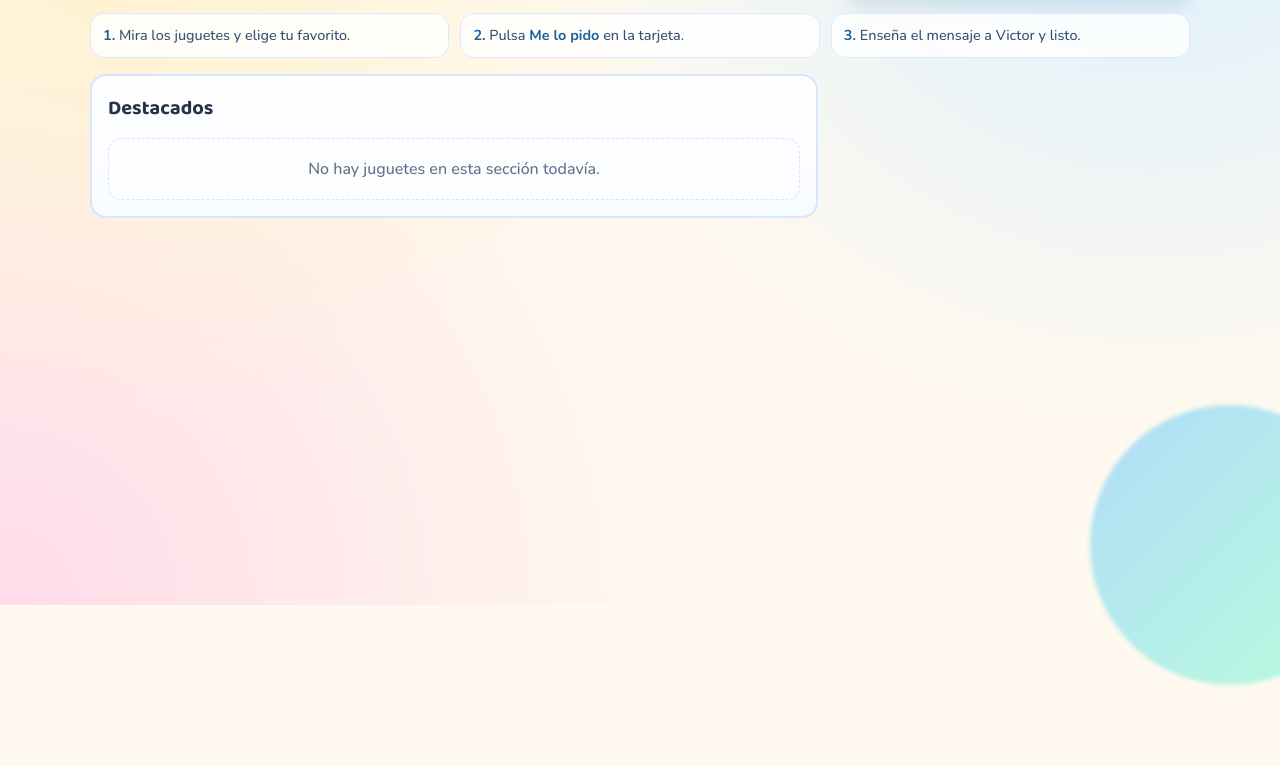
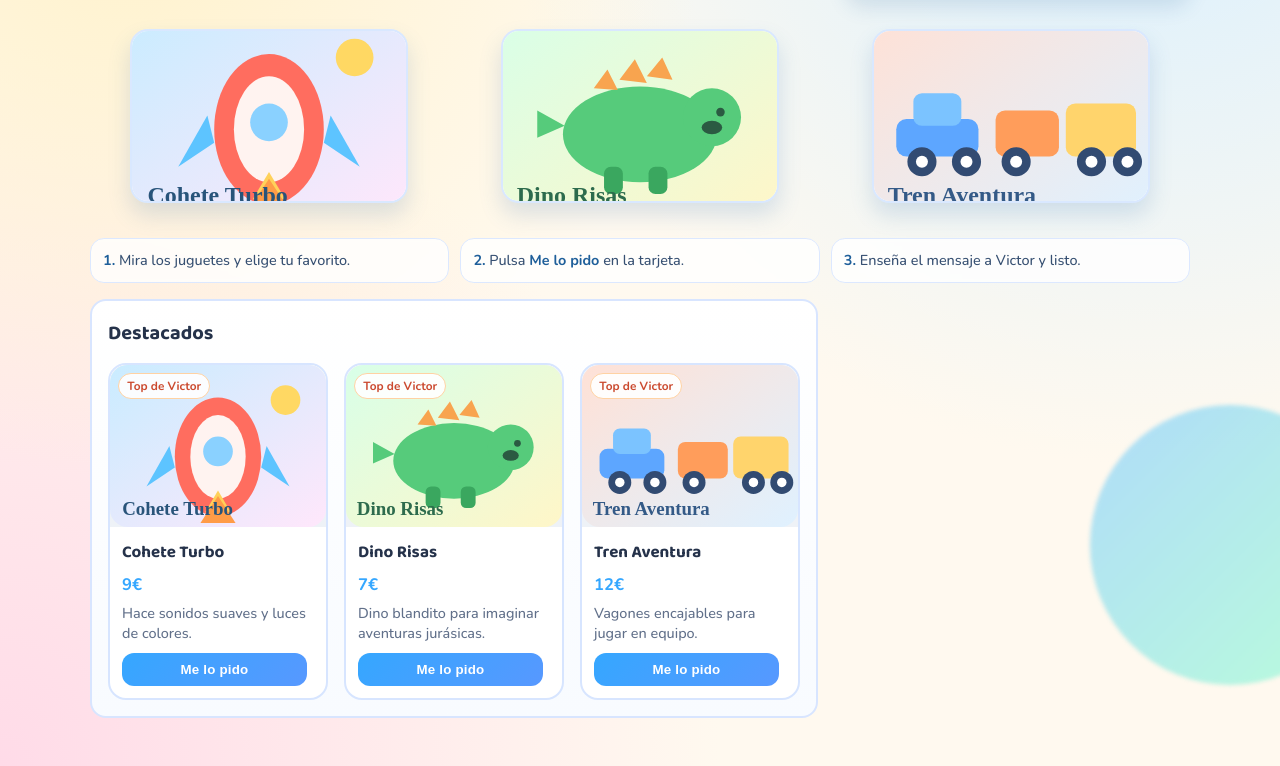
Before and after one commit to luisfer1984/web_victor, a website: page index.html in a window 1280 px wide. Shown: the part 195-961 px from the top of the page. Before the commit the page ends 800 px from the top, so only its background shows below. Drawn offline with nearby package versions, Linux system fonts and the light colour scheme.

Commit message:
Add colorful kid-friendly hero artwork and default toy images

```diff
--- a/index.html
+++ b/index.html
@@ -173,6 +173,28 @@
         border: 1px solid var(--border);
         border-radius: var(--radius);
         box-shadow: var(--shadow);
+      }
+
+      .hero-gallery {
+        margin: 0.6rem 0 1.2rem;
+        display: grid;
+        grid-template-columns: repeat(3, minmax(0, 1fr));
+        gap: 0.8rem;
+      }
+
+      .hero-toy {
+        border-radius: 18px;
+        overflow: hidden;
+        border: 2px solid #d9e8ff;
+        background: #fff;
+        box-shadow: 0 12px 22px rgba(53, 118, 177, 0.18);
+      }
+
+      .hero-toy img {
+        width: 100%;
+        height: 170px;
+        object-fit: cover;
+        display: block;
       }
 
       .hero-pill {
@@ -512,6 +534,10 @@
         .buy-steps {
           grid-template-columns: 1fr;
         }
+
+        .hero-gallery {
+          grid-template-columns: 1fr;
+        }
       }
     </style>
   </head>
@@ -533,6 +559,18 @@
           </div>
         </div>
       </header>
+
+      <section class="hero-gallery" aria-label="Juguetes destacados">
+        <figure class="hero-toy">
+          <img src="assets/rocket.svg" alt="Cohete de juguete de colores" />
+        </figure>
+        <figure class="hero-toy">
+          <img src="assets/dino.svg" alt="Dinosaurio de juguete divertido" />
+        </figure>
+        <figure class="hero-toy">
+          <img src="assets/train.svg" alt="Tren de juguete con vagones" />
+        </figure>
+      </section>
 
       <section class="buy-steps">
         <div class="step"><b>1.</b> Mira los juguetes y elige tu favorito.</div>
@@ -589,7 +627,36 @@
       const ADMIN_SESSION_KEY = "toy_store_admin_session_v1";
       const ADMIN_EMAIL = "luifer.mr@gmail.com";
       const ADMIN_PASSWORD_HASH = "367f1397dcde01bff991d070274c10f9919714b763c5d31c5b23c87a957fc8d3";
-      const defaultData = [{ id: crypto.randomUUID(), name: "Destacados", items: [] }];
+      const fallbackImages = ["assets/rocket.svg", "assets/dino.svg", "assets/train.svg"];
+      const defaultData = [
+        {
+          id: crypto.randomUUID(),
+          name: "Destacados",
+          items: [
+            {
+              id: crypto.randomUUID(),
+              name: "Cohete Turbo",
+              price: "9€",
+              description: "Hace sonidos suaves y luces de colores.",
+              image: "assets/rocket.svg",
+            },
+            {
+              id: crypto.randomUUID(),
+              name: "Dino Risas",
+              price: "7€",
+              description: "Dino blandito para imaginar aventuras jurásicas.",
+              image: "assets/dino.svg",
+            },
+            {
+              id: crypto.randomUUID(),
+              name: "Tren Aventura",
+              price: "12€",
+              description: "Vagones encajables para jugar en equipo.",
+              image: "assets/train.svg",
+            },
+          ],
+        },
+      ];
 
       const state = {
         sections: loadData(),
@@ -705,7 +772,7 @@
             const grid = document.createElement("div");
             grid.className = "items-grid";
 
-            section.items.forEach((item) => {
+            section.items.forEach((item, itemIndex) => {
               const card = document.createElement("article");
               card.className = "toy-card";
 
@@ -715,7 +782,7 @@
 
               const img = document.createElement("img");
               img.className = "toy-image";
-              img.src = item.image || "";
+              img.src = item.image || fallbackImages[itemIndex % fallbackImages.length];
               img.alt = item.name;
 
               const body = document.createElement("div");
```
Also changed, not shown: assets/dino.svg (added), assets/rocket.svg (added), assets/train.svg (added).
